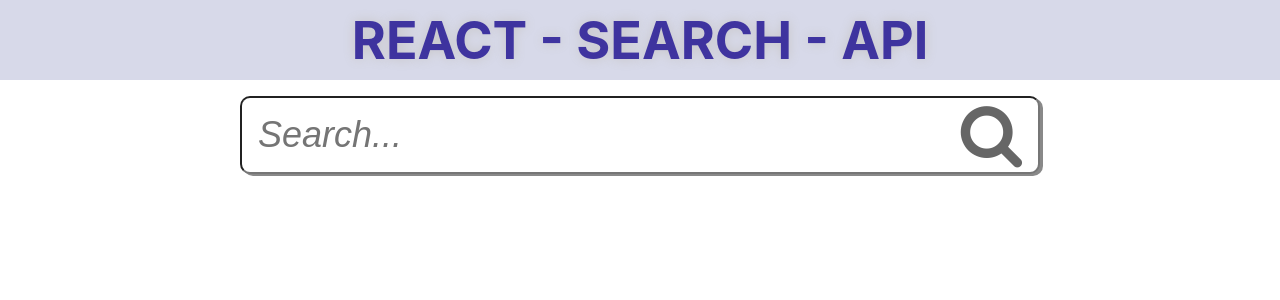
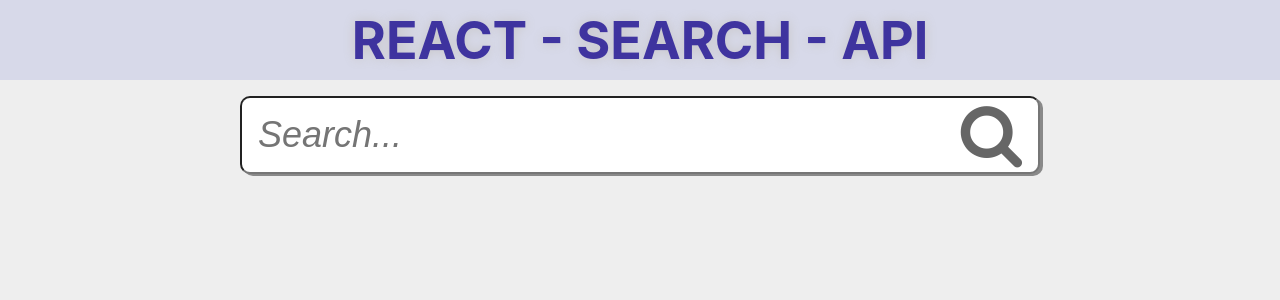
Before and after one commit to humbertoromanojr/react-search-api, a React (Create React App) app: page / in a window 1280 px wide. Shown: the top 300 px of the page. Built offline with nearby package versions, Linux system fonts and the light colour scheme.

Commit message:
Update index.css

```diff
--- a/src/index.css
+++ b/src/index.css
@@ -5,6 +5,7 @@ body {
     sans-serif;
   -webkit-font-smoothing: antialiased;
   -moz-osx-font-smoothing: grayscale;
+  background-color: #eee;
 }
 
 code {
@@ -13,7 +14,6 @@ code {
 }
 
 .App {
-  background-color: #ffffff;
   min-height: 100vh;
   text-align: center;
 }
```
